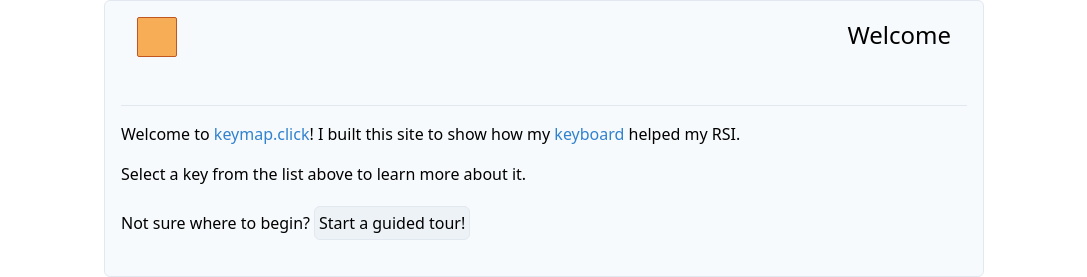
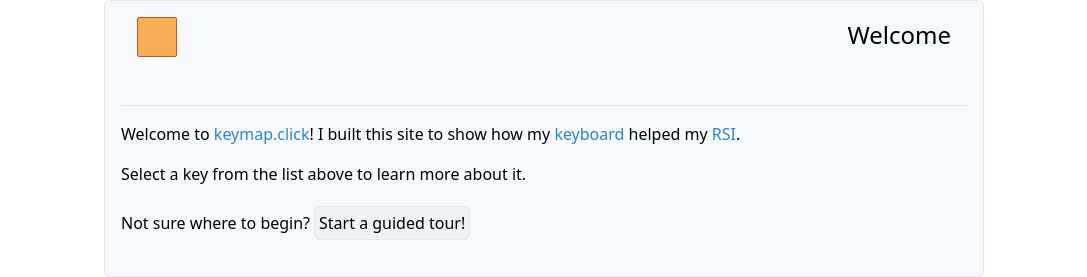
Before and after one commit to mrled/keymap.click, a Next.js app: page / in a window 1280 px wide. Shown: the part 378-655 px from the top of the page, without its empty margins (96-1183 px from the left). Built offline with nearby package versions, Linux system fonts and the light colour scheme.

Commit message:
Improve landing text further, devnotes

```diff
--- a/src/components/keyInfo.jsx
+++ b/src/components/keyInfo.jsx
@@ -194,7 +194,9 @@ export const InfoPanel = () => {
         {/* <Para>You are viewing the keymap information for: {hydratedState.keyMap.fullName}.</Para> */}
         <Para>
           Welcome to <IntraAppLink href="/">keymap.click</IntraAppLink>!
-          I built this site to show how my <IntraAppLink href="/ergodox">keyboard</IntraAppLink> helped my RSI.
+          I built this site to show how my
+          {" "}<IntraAppLink href="/ergodox">keyboard</IntraAppLink> helped my
+          {" "}<IntraAppLink href="/story">RSI</IntraAppLink>.
         </Para>
         <Para>Select a key from the list above to learn more about it.</Para>
         {hydratedState.keyMap.defaultGuide ? (
```
Also changed, not shown: 1 other file (tests, documents, lock files or other folders).
